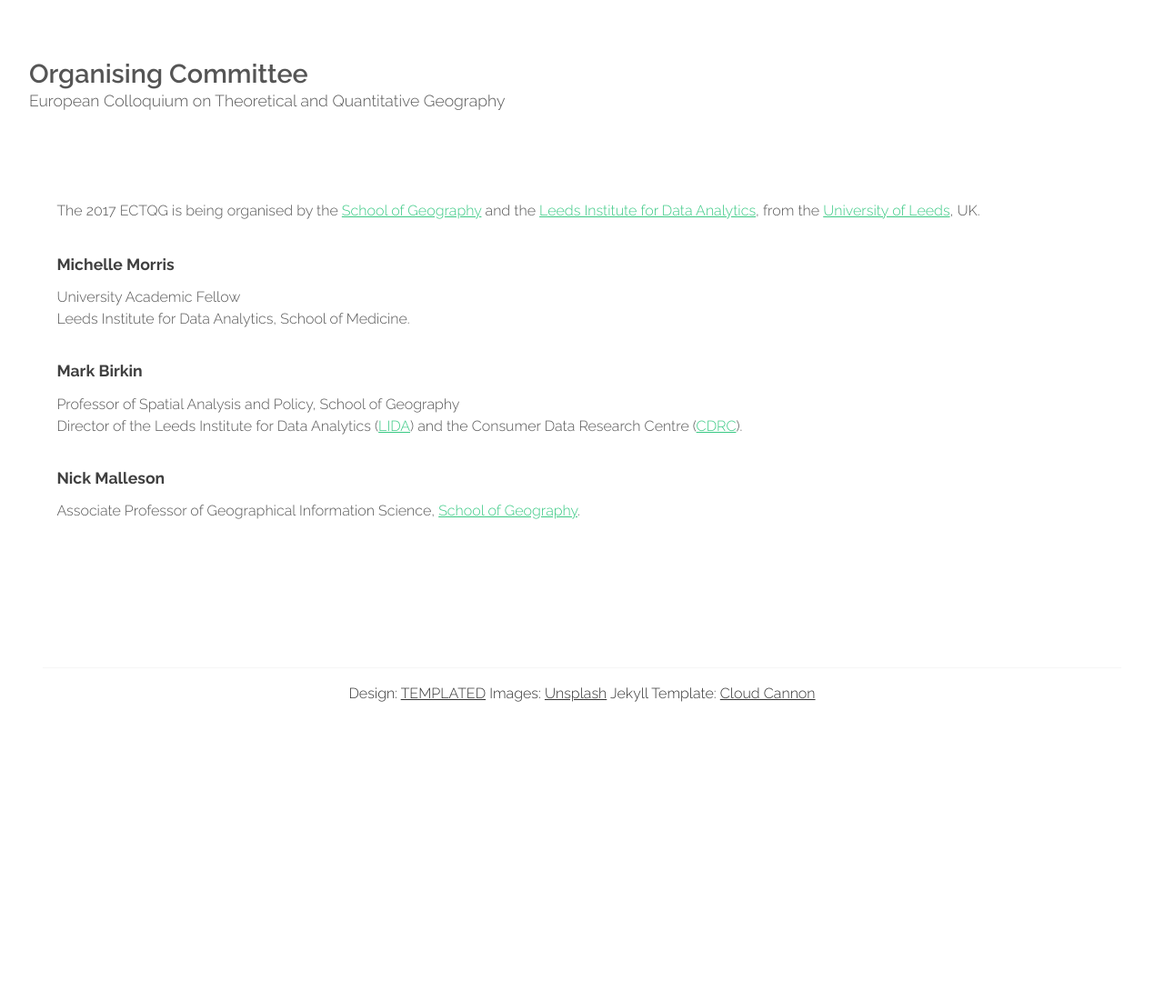
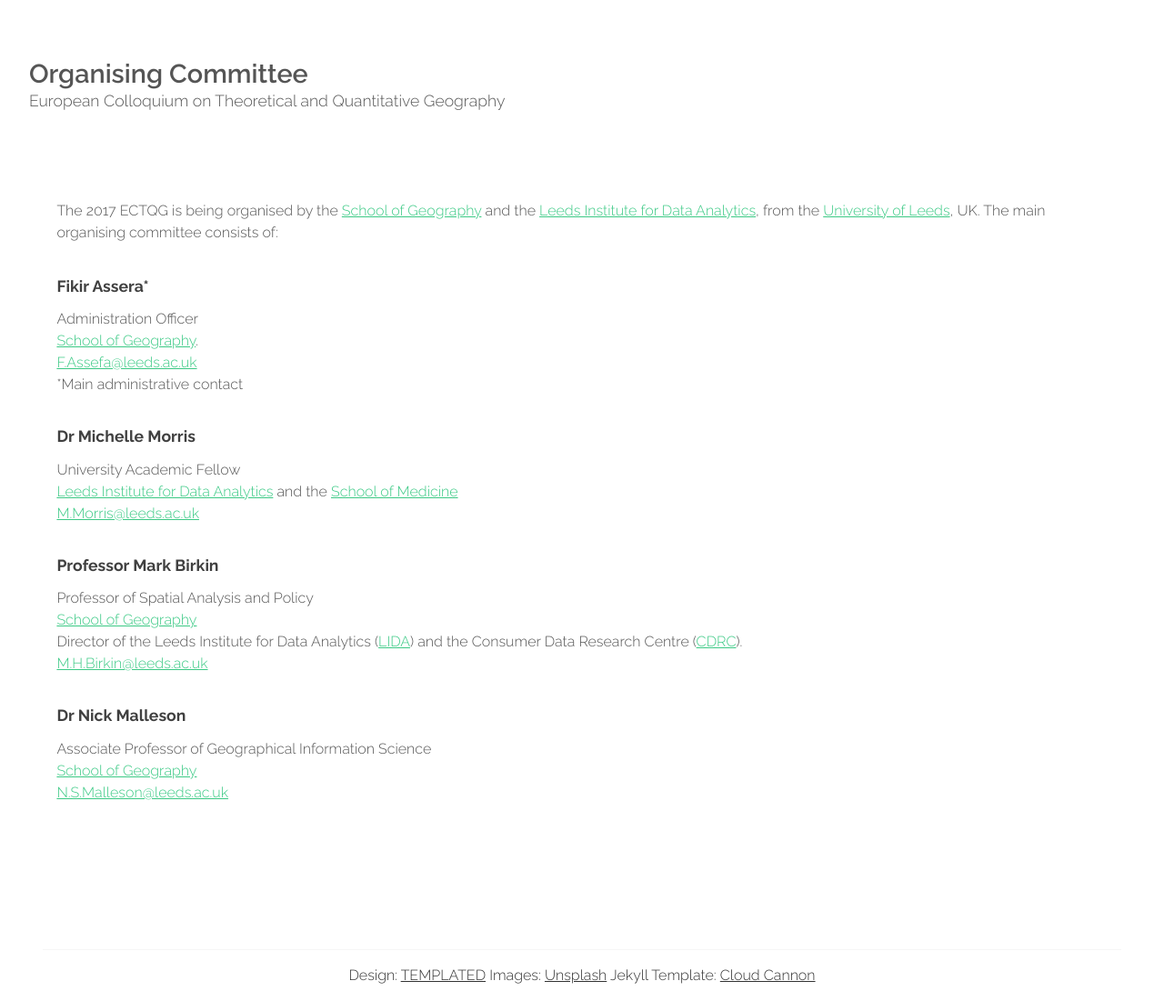
Before and after one commit to nickmalleson/ectqg2017, a Jekyll site: the page built from organisers.html, in a window 1280 px wide and 1289 px high. Shown: the part 188-1289 px from the top of the window at 91% size. Built offline with Jekyll 4.4.1, drawn with Linux system fonts in a browser that asks for light colours.

Commit message:
updated contact info and added draft programme

```diff
--- a/organisers.html
+++ b/organisers.html
@@ -8,36 +8,66 @@ tagline: European Colloquium on Theoretical and Quantitative Geography
 <div id="main" class="wrapper style1">
     <section class="container">
         <header class="major">
-            <span>The 2017 ECTQG is being organised by the <a href="http://geog.leeds.ac.uk/">School of Geography</a> and the <a href="http://lida.leeds.ac.uk/">Leeds Institute for Data Analytics</a>, from the <a href="http://leeds.ac.uk/">University of Leeds</a>, UK.</span>
+            <span>The 2017 ECTQG is being organised by the <a href="http://geog.leeds.ac.uk/">School
+                    of Geography</a> and the <a href="http://lida.leeds.ac.uk/">Leeds Institute for
+                    Data Analytics</a>, from the <a href="http://leeds.ac.uk/">University of
+                    Leeds</a>, UK. The main organising committee consists of:
+            </span>
         </header>
-
 
         <div class="row">
 
             <!-- Content -->
+
             <div class="4u">
                 <ul class="style">
                     <li>
-                        <h3>Michelle Morris</h3>
+                        <h3><a href="https://www.geog.leeds.ac.uk/people/support-staff/research-support/#f.assefa">
+                                Fikir Assera</a>*</h3>
+                        Administration Officer<br/>
+                        <a href="http://geog.leeds.ac.uk/">School of Geography</a>.<br/>
+                        <a href="mailto:F.Assefa@leeds.ac.uk">F.Assefa@leeds.ac.uk</a><br/>
+                        *Main administrative contact
+                    </li>
+                </ul>
+            </div>
+
+
+
+            <div class="4u">
+                <ul class="style">
+                    <li>
+                        <h3>Dr <a
+                    href="https://medhealth.leeds.ac.uk/profile/300/1646/michelle_morris">Michelle
+                    Morris</a></h3>
                         University Academic Fellow<br/>
-                        Leeds Institute for Data Analytics, School of Medicine.
+                        <a href="http://lida.leeds.ac.uk/">Leeds Institute for Data Analytics</a> and the <a
+                    href="http://medhealth.leeds.ac.uk/info/200/school_of_medicine/">School of
+                    Medicine</a><br/>
+                        <a href="mailto:M.Morris@leeds.ac.uk">M.Morris@leeds.ac.uk</a>
                     </li>
                 </ul>
             </div>
             <div class="4u">
                 <ul class="style">
                     <li>
-                        <h3>Mark Birkin</h3>
-                        Professor of Spatial Analysis and Policy, School of Geography<br/>
-                        Director of the Leeds Institute for Data Analytics (<a href="http://lida.leeds.ac.uk/">LIDA</a>) and the Consumer Data Research Centre (<a href="https://www.cdrc.ac.uk/">CDRC</a>).
+                        <h3>Professor <a href="http://www.geog.leeds.ac.uk/people/m.birkin">Mark Birkin</a></h3>
+                        Professor of Spatial Analysis and Policy<br/>
+                        <a href="http://geog.leeds.ac.uk/">School of Geography</a><br/>
+                        Director of the Leeds Institute for Data Analytics (<a
+                            href="http://lida.leeds.ac.uk/">LIDA</a>) and the Consumer Data Research
+                        Centre (<a href="https://www.cdrc.ac.uk/">CDRC</a>).<br/>
+                        <a href="mailto:M.H.Birkin@leeds.ac.uk">M.H.Birkin@leeds.ac.uk</a>
                     </li>
                 </ul>
             </div>
             <div class="4u">
                 <ul class="style">
                     <li>
-                        <h3><a href="http://nickmalleson.co.uk/">Nick Malleson</a></h3>
-                        Associate Professor of Geographical Information Science, <a href="http://geog.leeds.ac.uk/">School of Geography</a>.
+                        <h3>Dr <a href="http://nickmalleson.co.uk/">Nick Malleson</a></h3>
+                        Associate Professor of Geographical Information Science<br/>
+                        <a href="http://geog.leeds.ac.uk/">School of Geography</a><br/>
+                           <a href="mailto:N.S.Malleson@leeds.ac.uk">N.S.Malleson@leeds.ac.uk</a>
                     </li>
                 </ul>
             </div>
```
Also changed, not shown: programme.md (+4 -1 lines), assets/images/programme.png (added).
